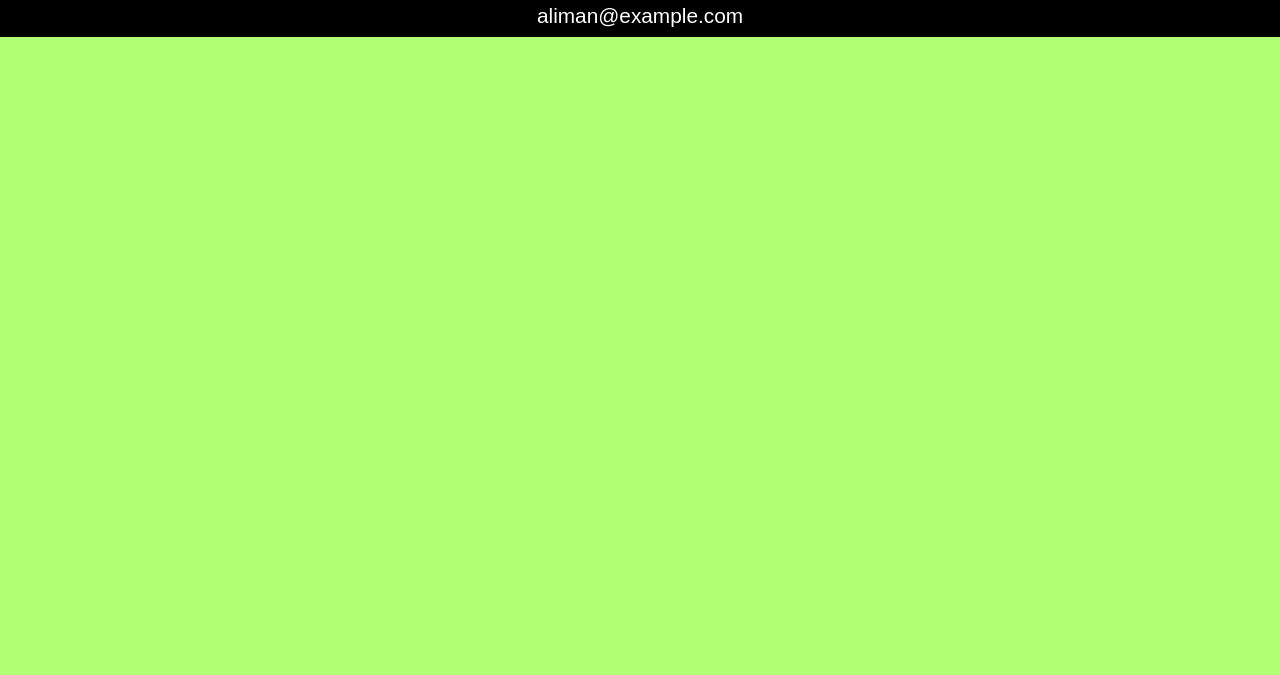
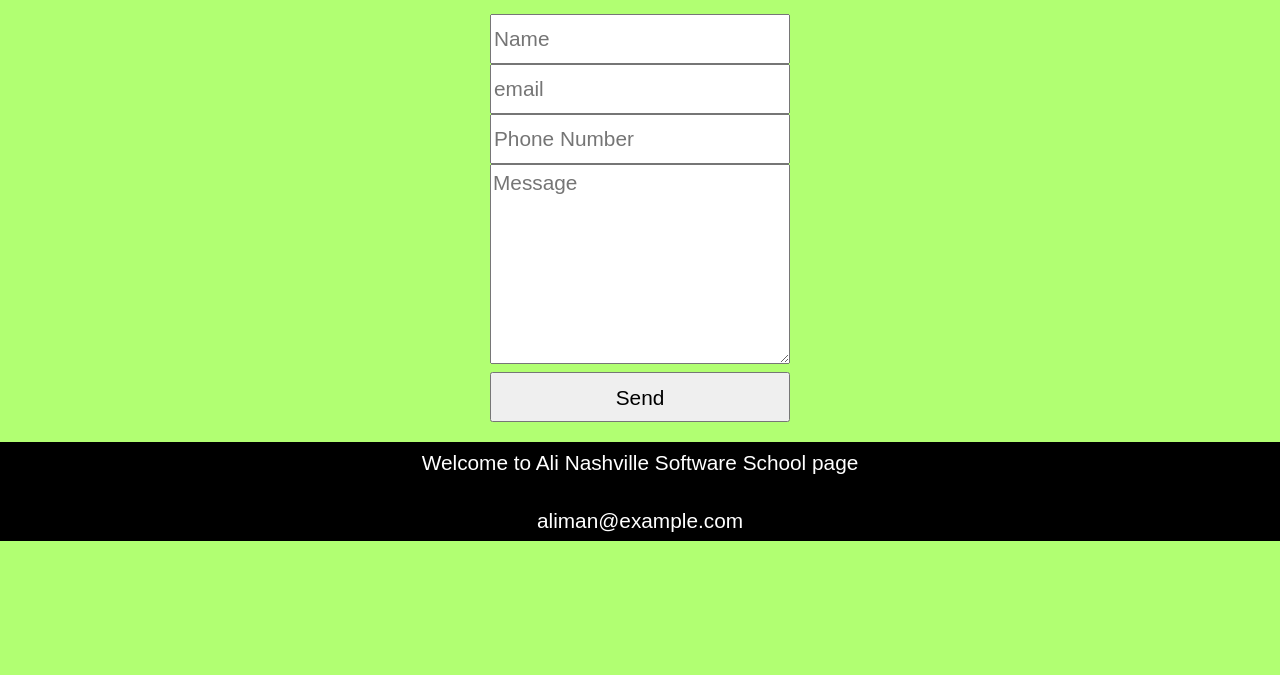
Before and after one commit to AliAbdulle/bootstrap, a plain HTML site: page src/contact.html in a window 1280 px wide. Shown: the part 125-800 px from the top of the page. Drawn offline with nearby package versions, Linux system fonts and the light colour scheme.

Commit message:
created contact form

```diff
--- a/src/contact.html
+++ b/src/contact.html
@@ -41,6 +41,16 @@
                 </div>
             </nav>
         </div>
+        <h1> Contact Us</h1>
+        <div class="contact-form">
+            <form>
+                <input type="text" name="" placeholder="Name"><br>
+                <input type="email" name="" placeholder="email"><br>
+                <input type="phone" name="" placeholder="Phone Number"><br>
+                <textarea placeholder="Message"></textarea><br>
+                <input type="submit" name="" value="Send">
+            </form>
+        </div>
         <!--end of nav-->
         <footer class="footer-line">
                 <p> Welcome to Ali Nashville Software School page</p>
--- a/src/styles/main.css
+++ b/src/styles/main.css
@@ -98,3 +98,15 @@ li{
 .center{
     text-align: center;
 }
+.contact-form{
+    text-align: center;
+    padding: 20px;
+}
+input{
+    height: 50px;
+    width: 300px;
+}
+textarea{
+    height: 200px;
+    width: 300px;
+}
```
